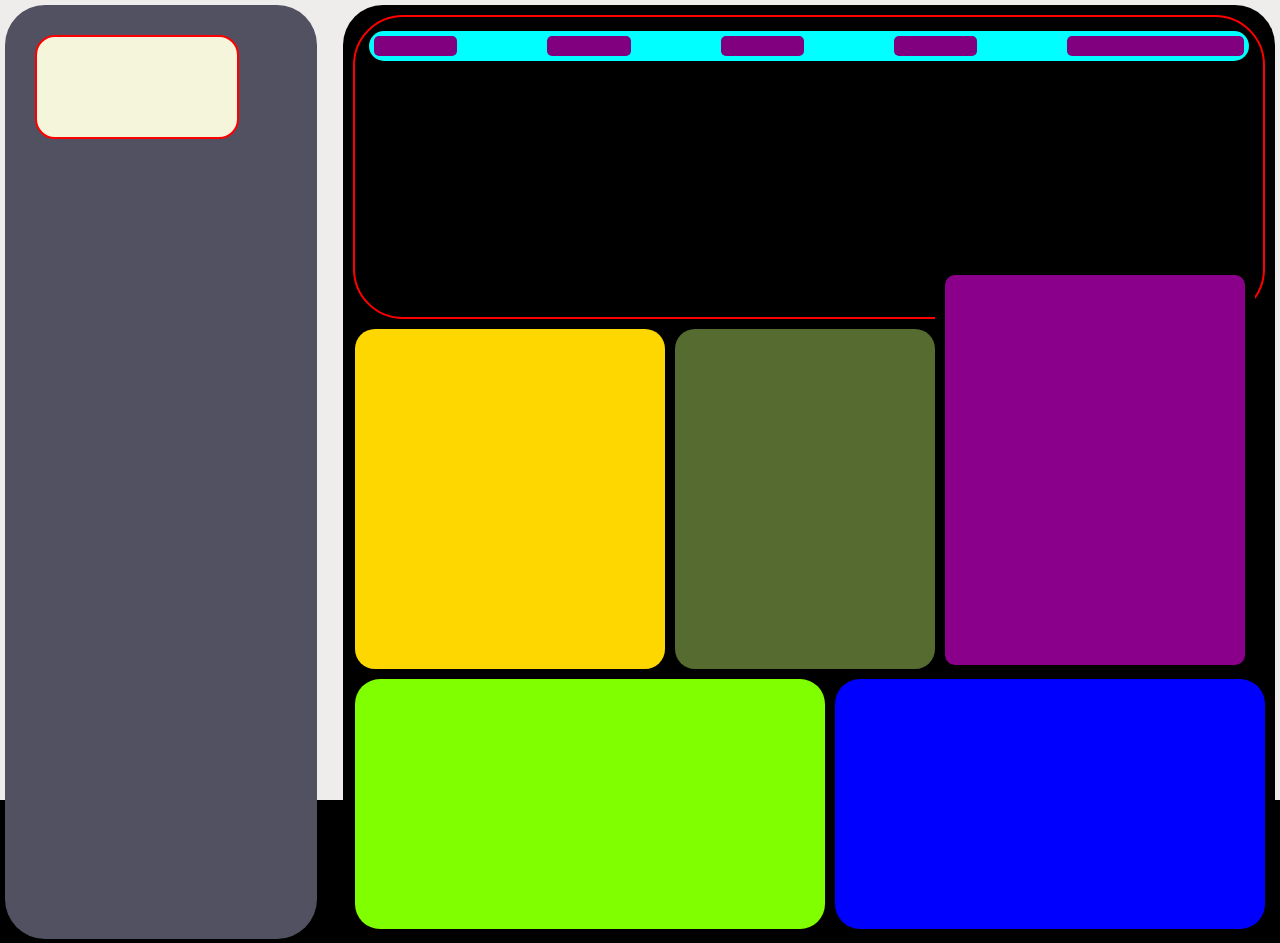
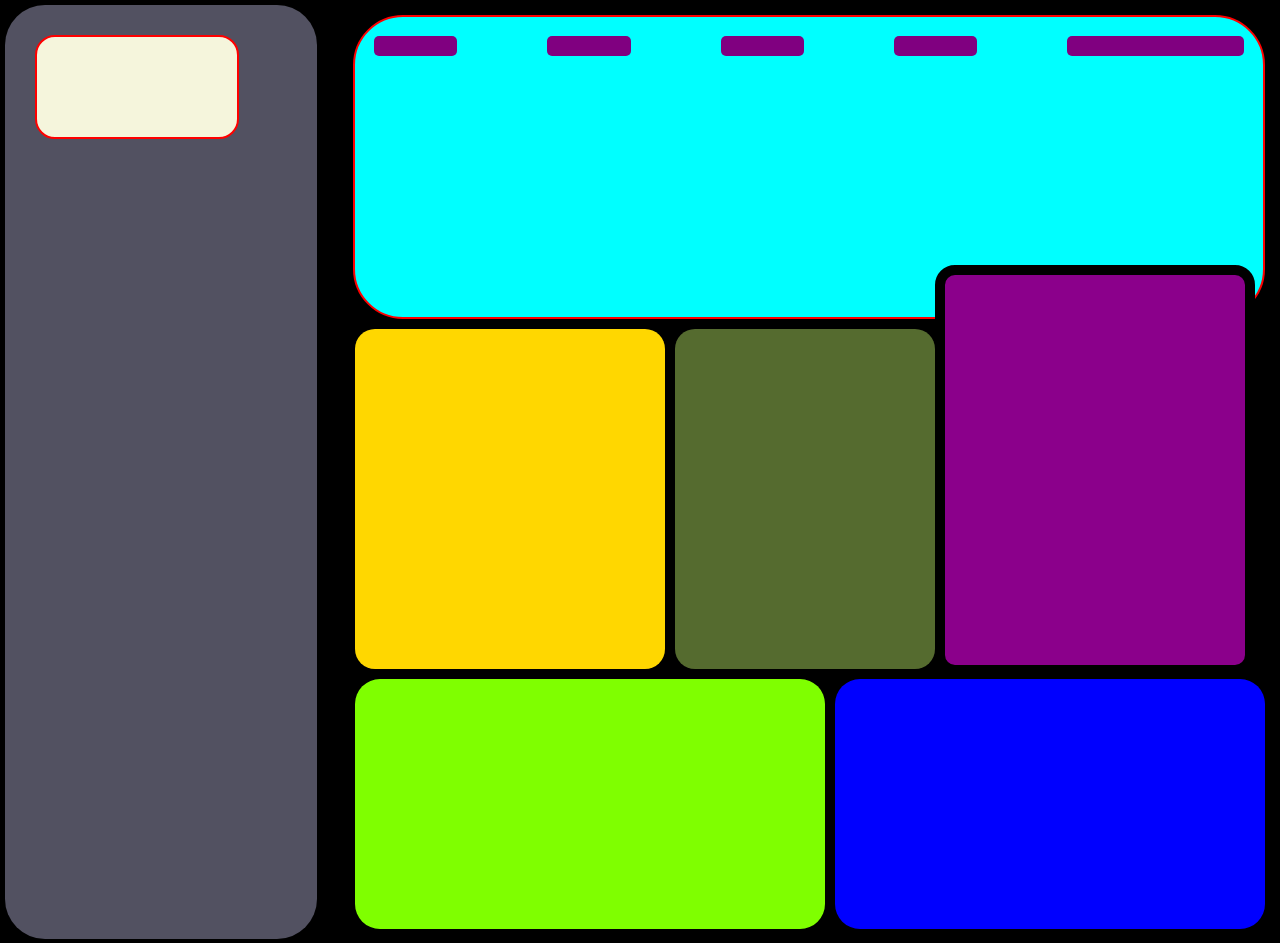
Before and after one commit to AlsonAfrica/UI-design, a React (Vite) app in the folder projectgrid/: page / in a window 1280 px wide. Built offline with nearby package versions, Linux system fonts and the light colour scheme.

Commit message:
changes new

```diff
--- a/projectgrid/src/components/background.css
+++ b/projectgrid/src/components/background.css
@@ -5,13 +5,11 @@ body{
 }
 
 .wrapper{
-    background-color:rgba(255, 252, 252, 0.938);
+    /* background-color:rgba(255, 252, 252, 0.938); */
     display:inline-grid;
-
     grid-template-columns: 1fr 1fr;
     gap: 1rem;
     border-radius: 1px solid white;
-
     width:100%;
     height: 100vh;
 }
@@ -32,6 +30,7 @@ body{
     border: 2px red solid;
     height:300px;
     border-radius: 50px;
+    background-color: aqua;
 }
 
 .face{
```
